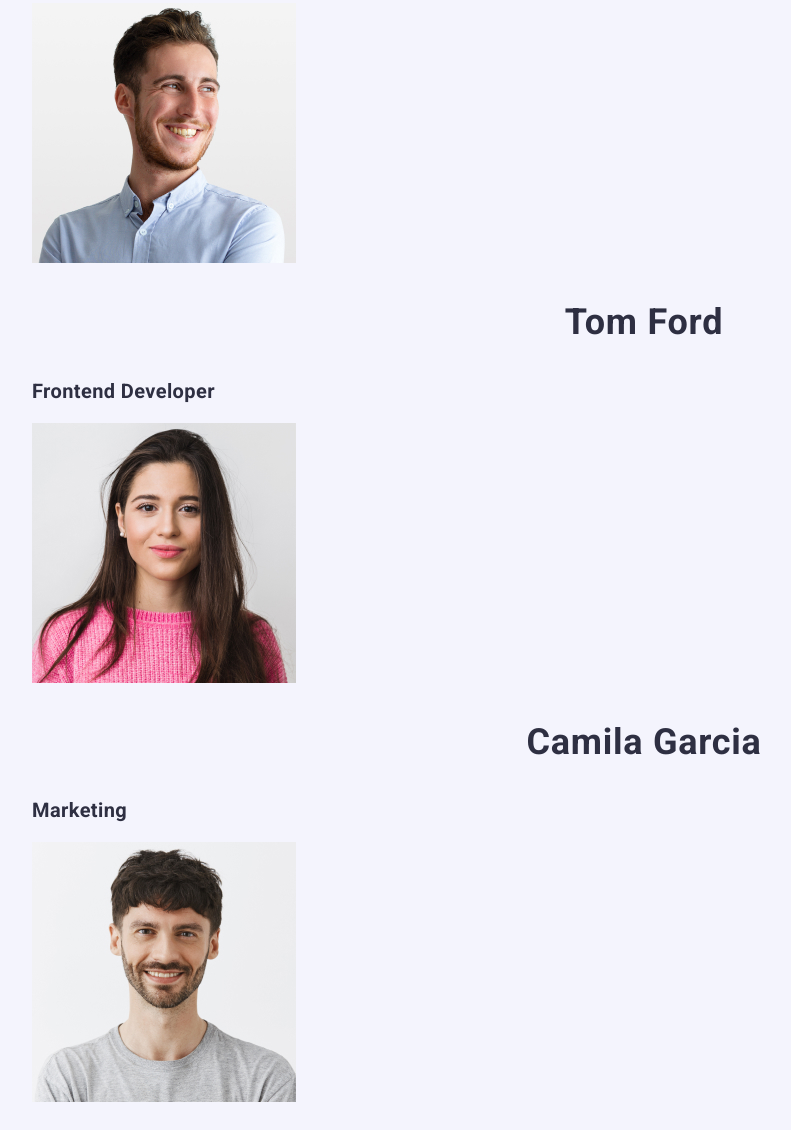
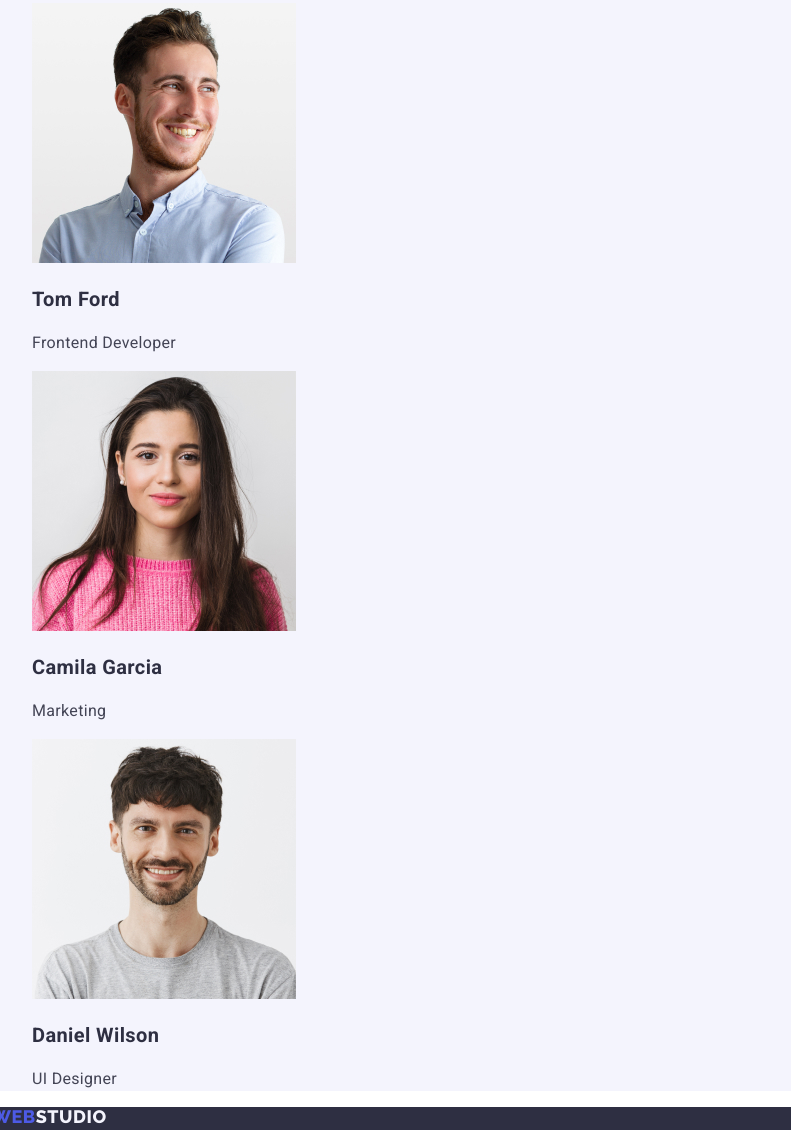
Before and after one commit to CorolUser15/goit-markup-hw-02, a plain HTML site: page index.html in a window 1280 px wide. Shown: the part 2145-3275 px from the top of the page, without its empty margins (16-807 px from the left). Drawn offline with Linux system fonts and the light colour scheme.

Commit message:
goit-markup-hw-02

```diff
--- a/index.html
+++ b/index.html
@@ -80,18 +80,18 @@
                 </li>
                 <li>
                     <img width="264" src="imges/img-2.jpg" alt="photo-2">
-                    <h3 class="team-title">Tom Ford</h3>
-                    <p class="team-subtitle">Frontend Developer</p>
+                    <h3 class="team-subtitle">Tom Ford</h3>
+                    <p class="team-lead">Frontend Developer</p>
                 </li>
                 <li>
                     <img width="264" src="imges/img-3.jpg" alt="photo-3">
-                    <h3 class="team-title">Camila Garcia</h3>
-                    <p class="team-subtitle">Marketing</p>
+                    <h3 class="team-subtitle">Camila Garcia</h3>
+                    <p class="team-lead">Marketing</p>
                 </li>
                 <li>
                     <img width="264" src="imges/img-4.jpg" alt="photo-4">
-                    <h3 class="team-title">Daniel Wilson</h3>
-                    <p class="team-subtitle">UI Designer</p>
+                    <h3 class="team-subtitle">Daniel Wilson</h3>
+                    <p class="team-lead">UI Designer</p>
                 </li>
              </ul>
             </section>
```
